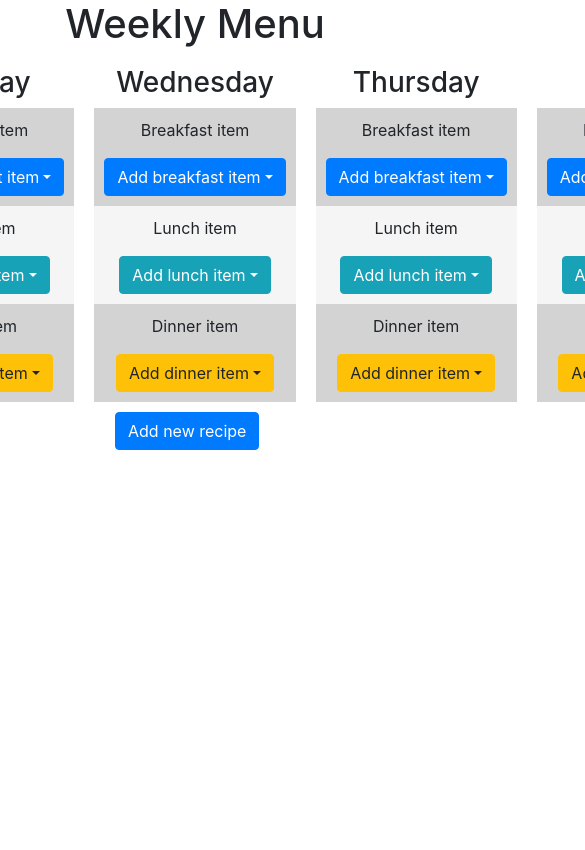
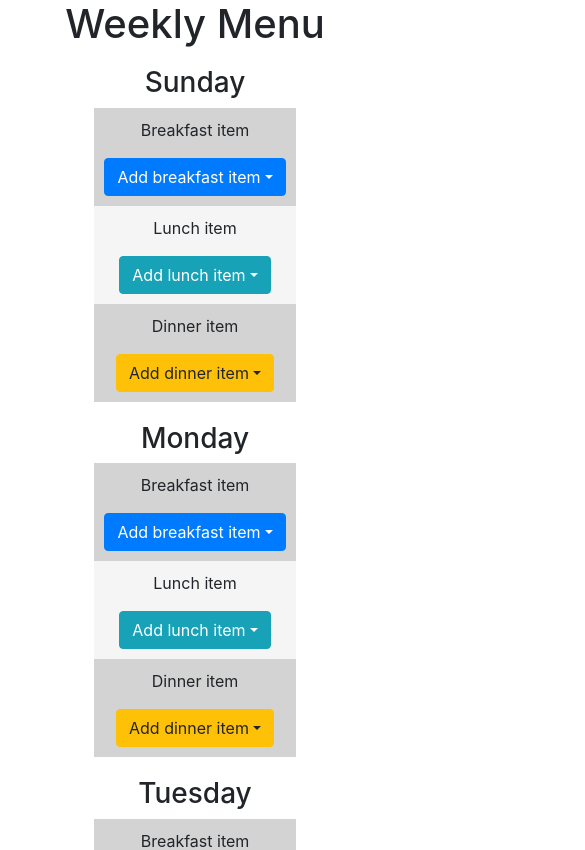
Before and after one commit to krashby4/menu-app, a React (Create React App) app: page / in a window 390 px wide. Shown: the top 850 px of the page, 585 px wide, since content can reach past the window. Built offline with nearby package versions, Linux system fonts and the light colour scheme.

Commit message:
Added reponsive styling/drop items show in console

```diff
--- a/public/index.html
+++ b/public/index.html
@@ -3,7 +3,7 @@
   <head>
     <meta charset="utf-8" />
     <link rel="icon" href="%PUBLIC_URL%/favicon.ico" />
-    <meta name="viewport" content="width=device-width, initial-scale=1" />
+    <meta name="viewport" content="width=device-width, initial-scale=1, shrink-to-fit=yes" />
     <meta name="theme-color" content="#000000" />
     <meta
       name="description"
--- a/src/App.js
+++ b/src/App.js
@@ -16,7 +16,7 @@ class App extends React.Component {
                     <WeekDay name="Friday"/>
                     <WeekDay name="Saturday"/>
                 </div>
-                <NewRecipeModal />
+                <NewRecipeModal/>
             </div>
         )
     }
--- a/src/components/DropDownRecipes.js
+++ b/src/components/DropDownRecipes.js
@@ -4,13 +4,18 @@ import DropdownButton from 'react-bootstrap/DropdownButton'
 import {recipeData} from './SavedRecipes'
 
 function DropDownRecipes(props) {
+    const handleSelect=(e)=>{
+        console.log(e);
+    }
 
     const recipeList = recipeData.map(recipe => {
 
         return(
-            <Dropdown.Item key={recipe.recipeName}>{recipe.recipeName}</Dropdown.Item>
+            <Dropdown.Item onSelect={handleSelect} key={recipe.recipeName} eventKey={recipe.recipeName}>{recipe.recipeName}</Dropdown.Item>
         )
     })
+
+
 
     return (
         <DropdownButton variant={props.variant} id={props.id} title={props.title}>
--- a/src/components/IngredientListForm.js
+++ b/src/components/IngredientListForm.js
@@ -30,7 +30,9 @@ const IngredientListForm = () => {
         <Form.Group>
             {inputFields.map((inputField, index) => (
                 <Fragment key={`${inputField}~${index}`}>
-                    <Form.Label>Ingredient {index+1}</Form.Label>
+                    <br />
+                    <div className="ingredientInput">
+                        <Form.Label className="ingredientLabel">Ingredient {index+1}</Form.Label>
                         <Form.Control
                             as='input'
                             className="form-control"
@@ -51,6 +53,7 @@ const IngredientListForm = () => {
                         >
                             +
                         </Button>
+                    </div>
                 </Fragment>
             ))}
         </Form.Group>
--- a/src/index.css
+++ b/src/index.css
@@ -2,18 +2,15 @@
     display: flex;
     flex-direction: column;
     align-items: center;
-    justify-content: center;
 }
 
-.newRecipeModal {
-    width: 10em;
-}
 
 .weekLayout {
     display: flex;
     flex-direction: row;
-    justify-content: space-between;
+    justify-content: center;
     text-align: center;
+    flex-wrap: wrap;
 }
 
 .weekday {
@@ -34,3 +31,24 @@
     background-color: lightgrey;
     padding: 10px;
 }
+
+.ingredientInput {
+    display: flex;
+    flex-direction: row;
+    align-items: center;
+}
+
+.ingredientLabel {
+    text-align: center;
+    white-space: nowrap;
+    margin-right: 2%;
+}
+
+@media (max-width: 500px) {
+    .weekLayout {
+        display: flex;
+        flex-direction: column;
+        align-items: center;
+        justify-content: center;
+    }
+}
```
Lines whose indentation alone changed are shown as unchanged.
